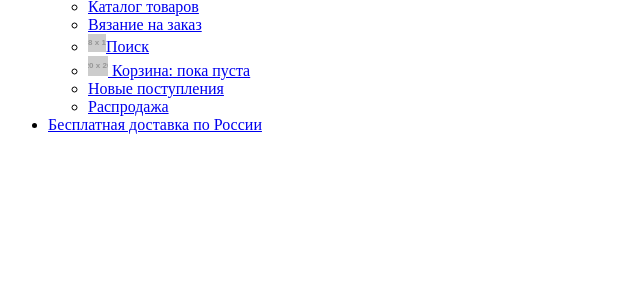
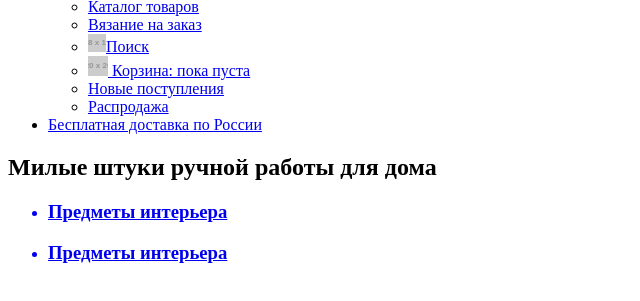
Before and after one commit to MaksBmt/396267-mishka-18, a website: page source/index.html in a window 1280 px wide. Shown: the part 87-388 px from the top of the page, without its empty margins (0-640 px from the left). Drawn offline with Linux system fonts and the light colour scheme; placeholder pictures from the web are drawn by us.

Commit message:
добавляет секцию banner на главную страницу и вносит правки в header

```diff
--- a/source/index.html
+++ b/source/index.html
@@ -8,7 +8,7 @@
 
 <body>
   <div class="container">
-    <div class="header">
+    <header class="header">
       <div class="header__wrap wrap">
         <nav class="header__nav-menu nav-menu">
           <button class="nav-menu__button">
@@ -55,7 +55,24 @@
           </ul>
         </nav>
       </div>
-    </div>
+    </header>
+    <section class="banner">
+      <div class="banner__wrap wrap">
+        <h1 class="banner__title">Милые штуки ручной работы для дома</h1>
+        <ul class="banner__list">
+          <a class="banner__link" href="interior.html">
+            <li class="banner__item banner__item--interior">
+              <h3 class="banner__text">Предметы интерьера</h3>
+            </li>
+          </a>
+           <a class="banner__link" href="toys.html">
+            <li class="banner__item banner__item--toys">
+              <h3 class="banner__text">Предметы интерьера</h3>
+            </li>
+          </a>
+        </ul>
+      </div>
+    </section>
   </div>
 </body>
 
```
